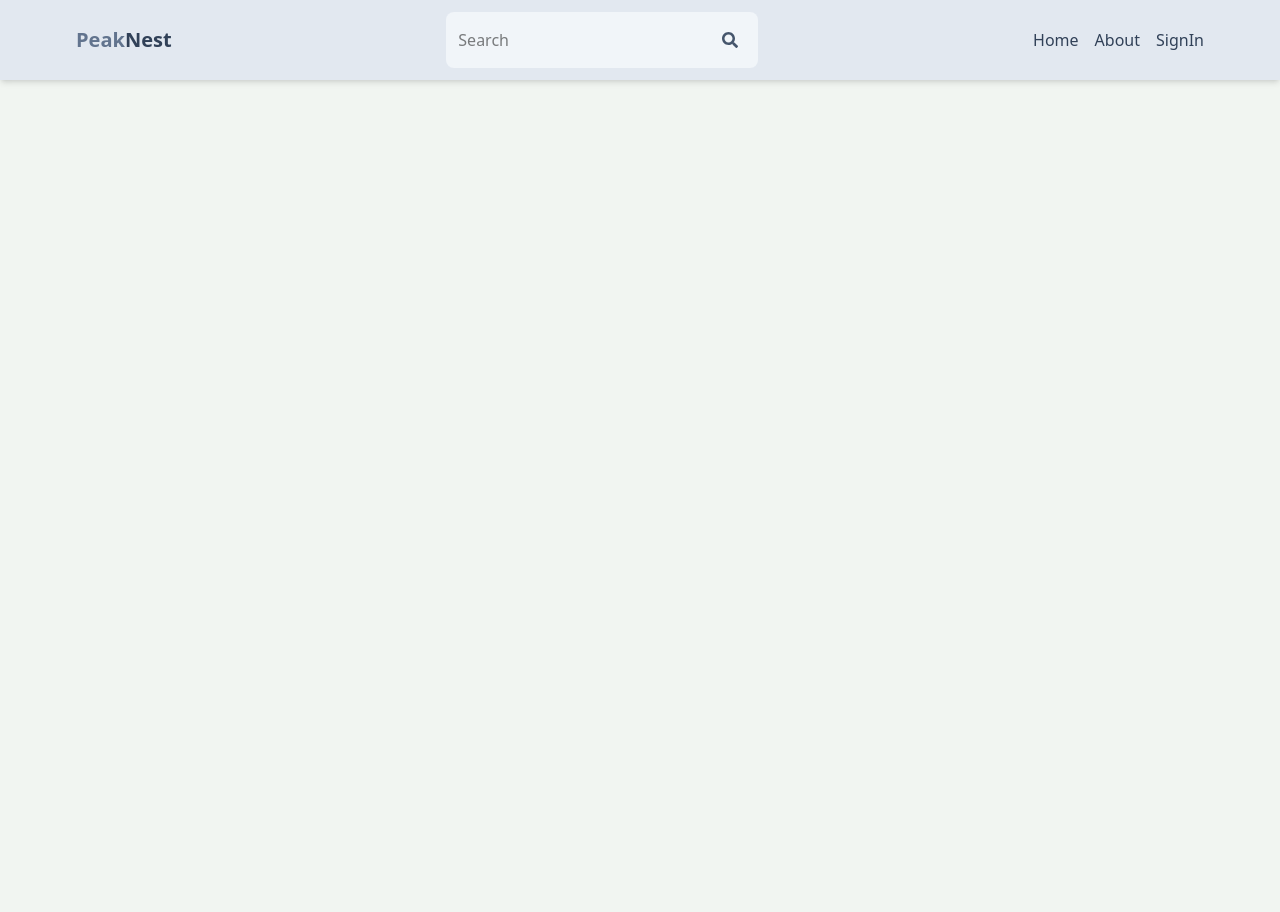
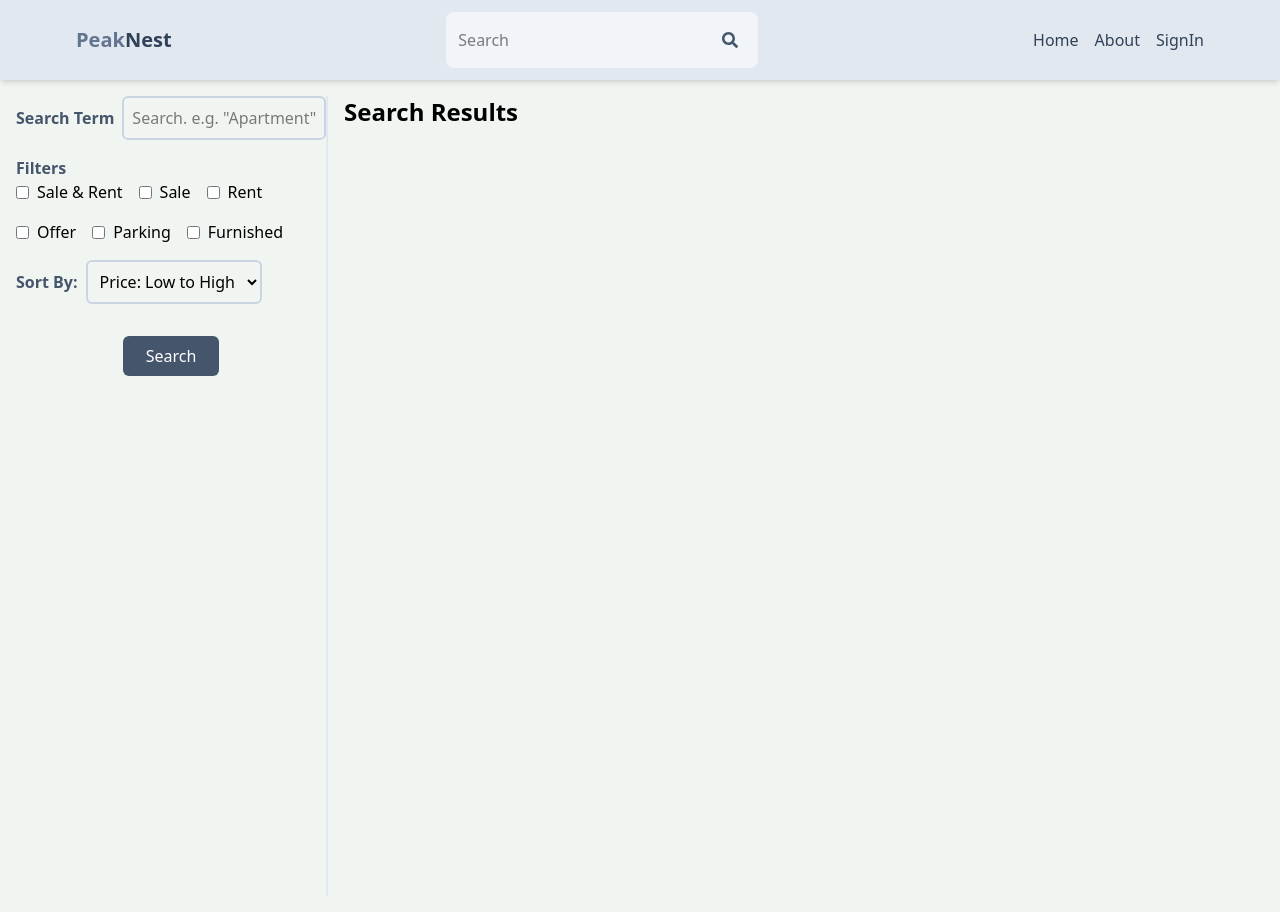
Before and after one commit to kibekevin/PeakNest, a React (Vite) app in the folder client/: page /search in a window 1280 px wide. Before the commit the page ends 800 px from the top, so only its background shows below. Built offline with nearby package versions, Linux system fonts and the light colour scheme; no server answers.

Commit message:
Create search page UI

```diff
--- a/client/src/App.jsx
+++ b/client/src/App.jsx
@@ -10,6 +10,7 @@ import Header from './components/Header'
 import PrivateRoute from './components/PrivateRoute'
 import UpdateListing from './pages/UpdateListing'
 import Listing from './pages/Listing'
+import Search from './pages/Search'
 const App = () => {
   return (
     <BrowserRouter>
@@ -25,6 +26,7 @@ const App = () => {
             </Route>
             <Route path='/about' element={<About/>}/>
             <Route path='/listing/:id' element={<Listing/>}/>
+            <Route path='/search' element={<Search/>}/>
         </Routes>
     </BrowserRouter>
   )
--- /dev/null
+++ b/client/src/pages/Search.jsx
@@ -0,0 +1,59 @@
+const Search = () => {
+    return (
+        <div className='p-4 gap-4 flex flex-col md:flex-row'>
+            <div className='border-b-2 border-slate-200 pb-2 sm:border-r-2 sm:border-b-0 md:min-h-screen md:w-1/4'>
+                <form className='flex flex-col gap-4'>
+                    <div className='flex gap-2 items-center'>
+                        <label className='text-slate-600 whitespace-nowrap font-bold'>Search Term</label>
+                        <input type="text" placeholder='Search. e.g. "Apartment"' className='w-full p-2 rounded-md border-2 border-slate-300' />
+                    </div>
+                    <div>
+                        <h2 className='text-slate-600 font-bold'>Filters</h2>
+                        <div className='flex gap-4 flex-wrap items-center'>
+                            <div className='flex gap-2 items-center'>
+                                <input type="checkbox" id="all" />
+                                <span>Sale & Rent</span>
+                            </div>
+                            <div className='flex gap-2 items-center'>
+                                <input type="checkbox" id="sale" />
+                                <span>Sale</span>
+                            </div>
+                            <div className='flex gap-2 items-center'>
+                                <input type="checkbox" id="rent" />
+                                <span>Rent</span>
+                            </div>
+                            <div className='flex gap-2 items-center'>
+                                <input type="checkbox" id="offer" />
+                                <span>Offer</span>
+                            </div>
+                            <div className='flex gap-2 items-center'>
+                                <input type="checkbox" id="parking" />
+                                <span>Parking</span>
+                            </div>
+                            <div className='flex gap-2 items-center'>
+                                <input type="checkbox" id="furnished" />
+                                <span>Furnished</span>
+                            </div>
+                        </div>
+                        <div className='flex gap-2 items-center mt-4'>
+                            <label className='text-slate-600 font-bold'>Sort By:</label>
+                            <select className='p-2 rounded-md border-2 border-slate-300'>
+                                <option value="price-asc">Price: Low to High</option>
+                                <option value="price-desc">Price: High to Low</option>
+                                <option value="date-asc">Date: Old to New</option>
+                                <option value="date-desc">Date: New to Old</option>
+                            </select>
+                        </div>
+                    </div>
+                    <button className='bg-slate-600 text-white p-2 rounded-md min-w-24 self-center mt-4 hover:bg-slate-700 transition-colors cursor-pointer'>Search</button>
+                </form>
+
+            </div>
+            <div>
+                <h1 className='text-2xl font-bold text-center text-black'>Search Results</h1>
+            </div>
+        </div>
+    );
+};
+
+export default Search;
```
